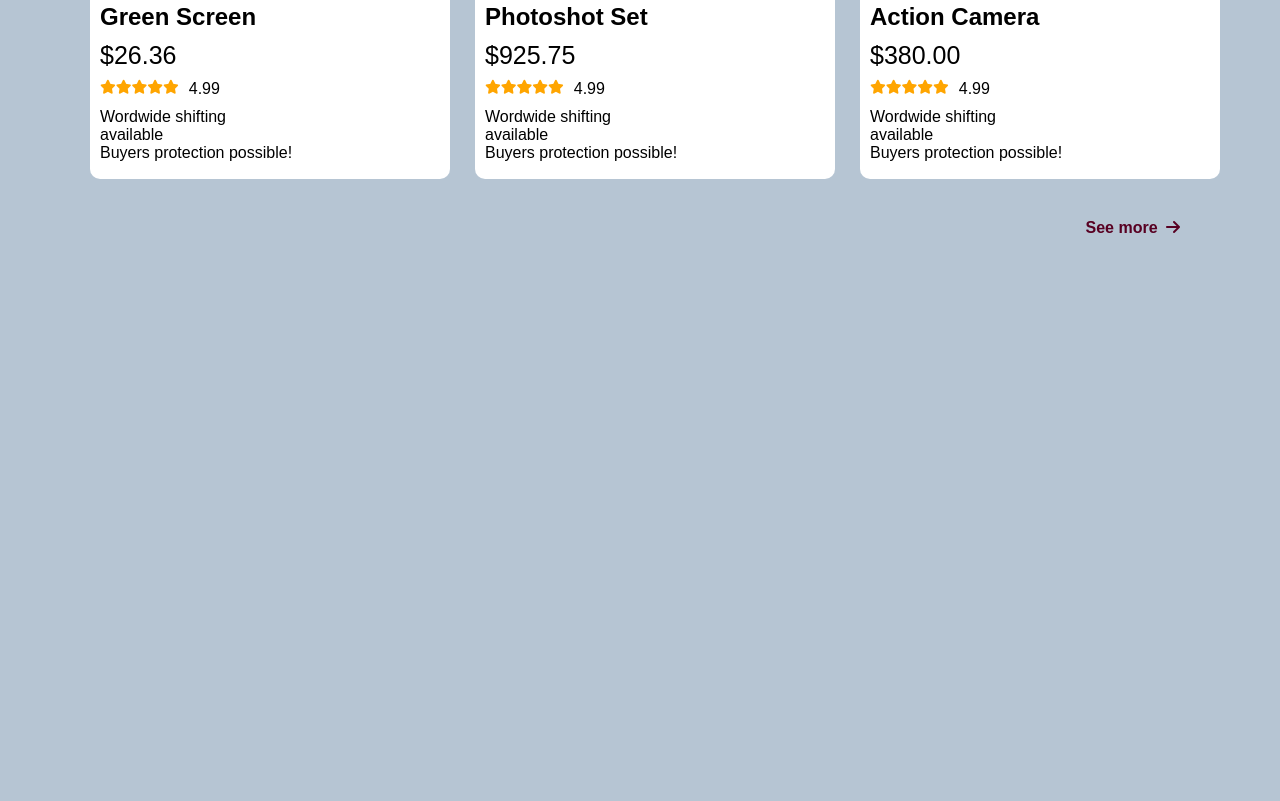
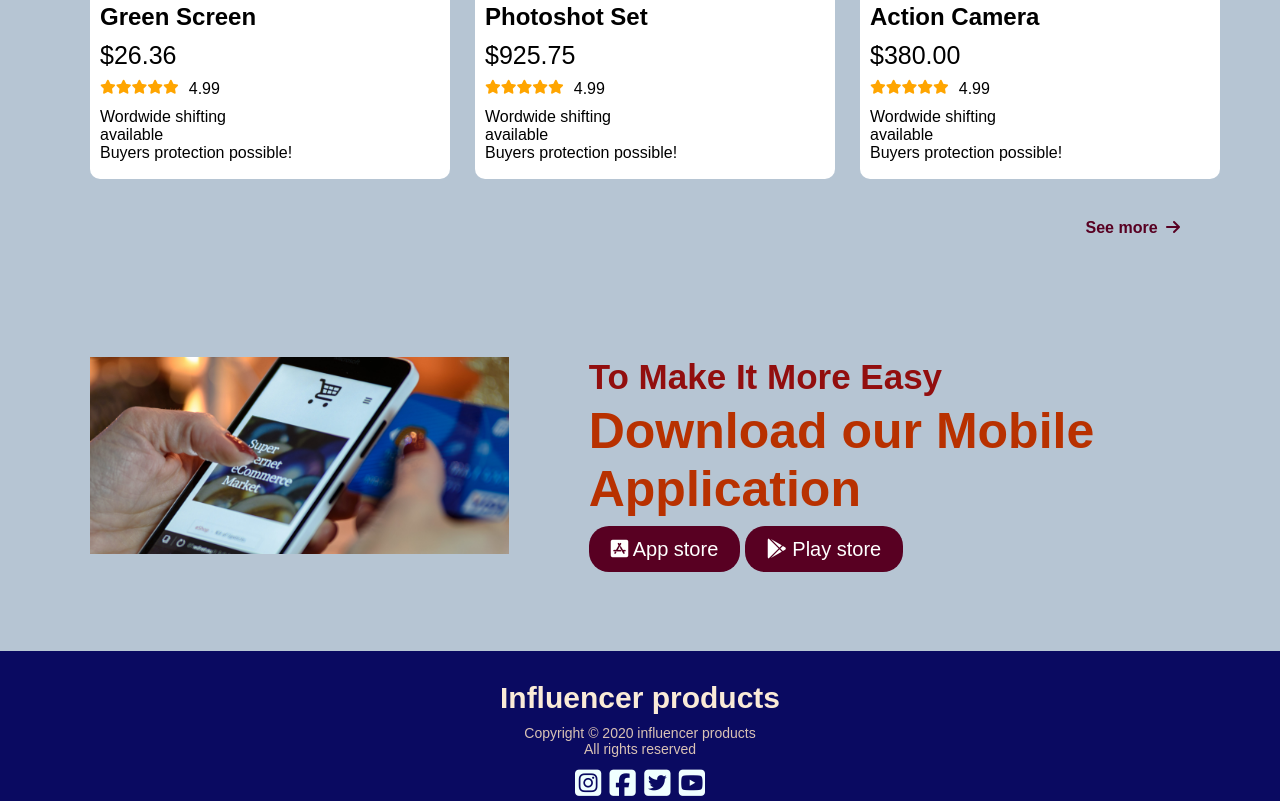
Before and after one commit to SkZihan/second-assingment, a plain HTML site: page index.html in a window 1280 px wide. Shown: the part 2249-3050 px from the top of the page. Before the commit the page ends 2516 px from the top, so only its background shows below. Drawn offline with Linux system fonts and the light colour scheme.

Commit message:
third-commit

```diff
--- a/index.html
+++ b/index.html
@@ -218,6 +218,37 @@
             <!-- Products-part finish -->
             <a class="more-button" href="">See more <i class="fas fa-arrow-right"></i></a>
         </section>
+        <!-- Third-part finish -->
+        <!-- Fourth-part start -->
+        <section class="fourth-part">
+            <div class="app-image">
+                <img src="images/header-wachstum-ecommerce-e1487848845757.jpg" alt="">
+            </div>
+            <div class="application">
+                <h3>To Make It More Easy</h3>
+                <h1>Download our Mobile Application</h1>
+                <div class="app-buttons">
+                    <a class="button" target="blank" href=""><i class="fab fa-app-store-ios"></i> App store</a>
+                    <a class="button" target="blank" href=""><i class="fab fa-google-play"></i> Play store</a>
+                </div>
+            </div>
+        </section>
+        <!-- Forth-part finish -->
+        <!-- Footer start -->
+        <footer>
+            <div class="footer-container">
+                <h3>Influencer products</h3>
+                <p>Copyright &copy; 2020 influencer products</p>
+                <p>All rights reserved</p>
+                <div class="footer-logo">
+                    <i class="fab fa-instagram-square"></i>
+                    <i class="fab fa-facebook-square"></i>
+                    <i class="fab fa-twitter-square"></i>
+                    <i class="fab fa-youtube-square"></i>
+                </div>
+            </div>
+        </footer>
+        <!-- Footer finish -->
     </main>
 </body>
 
--- a/style.css
+++ b/style.css
@@ -163,3 +163,52 @@ nav{
 .more-button:hover .fa-arrow-right{
     transform: translateX(5px);
 }
+/* Third-part finish */
+/* Fourth-part start */
+.fourth-part{
+    display: flex;
+}
+.app-image{
+    width: 50%;
+}
+.app-image img{
+    width: 100%;
+}
+.application{
+    padding-left: 80px;
+}
+.application h3{
+    font-size: 35px;
+    color: rgb(146, 14, 14);
+}
+.application h1{
+    font-size: 50px;
+    color: rgb(184, 49, 0);
+    padding-top: 5px;
+}
+.app-buttons{
+    padding-top: 20px;
+}
+/* Forth-part finish */
+/* Fotter start */
+footer{
+    background-color: rgb(10, 10, 97);
+    text-align: center;
+    padding-top: 20px;
+}
+.footer-container h3{
+    color:antiquewhite ;
+    font-size: 30px;
+    padding: 10px 0px;
+}
+.footer-container p{
+    font-size: 14px;
+    color: rgba(255, 228, 196, 0.849);
+}
+.footer-logo{
+    font-size: 30px;
+    padding-top: 10px;
+    color: azure;
+    border-radius: 5px;
+}
+/* Footer-part finish */
```
Also changed, not shown: images/header-wachstum-ecommerce-e1487848845757.jpg (added).
